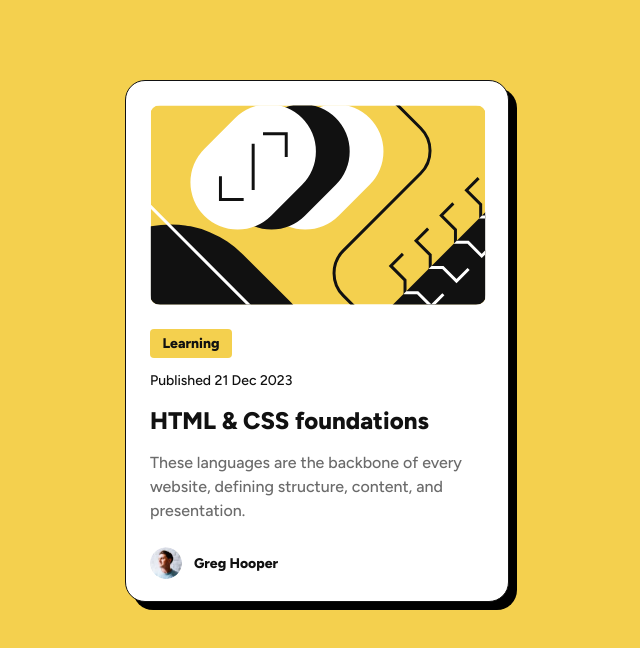
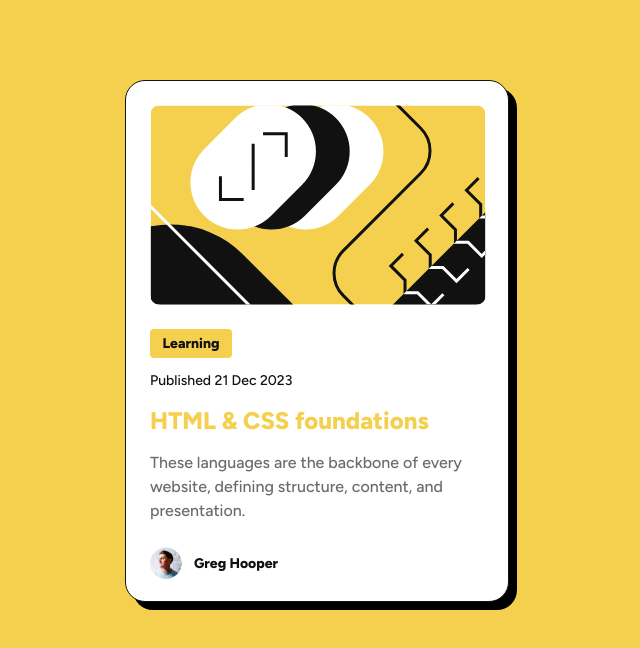
Before and after one commit to Solataiwo-15/Blog-Preview-Card, a plain HTML site: page index.html in a window 1280 px wide. In both pictures the pointer is over the element "HTML & CSS foundations". Shown: the whole page, without its empty margins (323-963 px from the left). Drawn offline with Linux system fonts and the light colour scheme.

Commit message:
third commit

```diff
--- a/style.css
+++ b/style.css
@@ -86,6 +86,12 @@ p{
   line-height: 36px;
 }
 
+.text2:hover{
+  color: #F4D04E;
+  cursor: pointer;
+  transition: 0.15s;
+}
+
 .text3{
   align-self: stretch;
   color: #6B6B6B;
```
